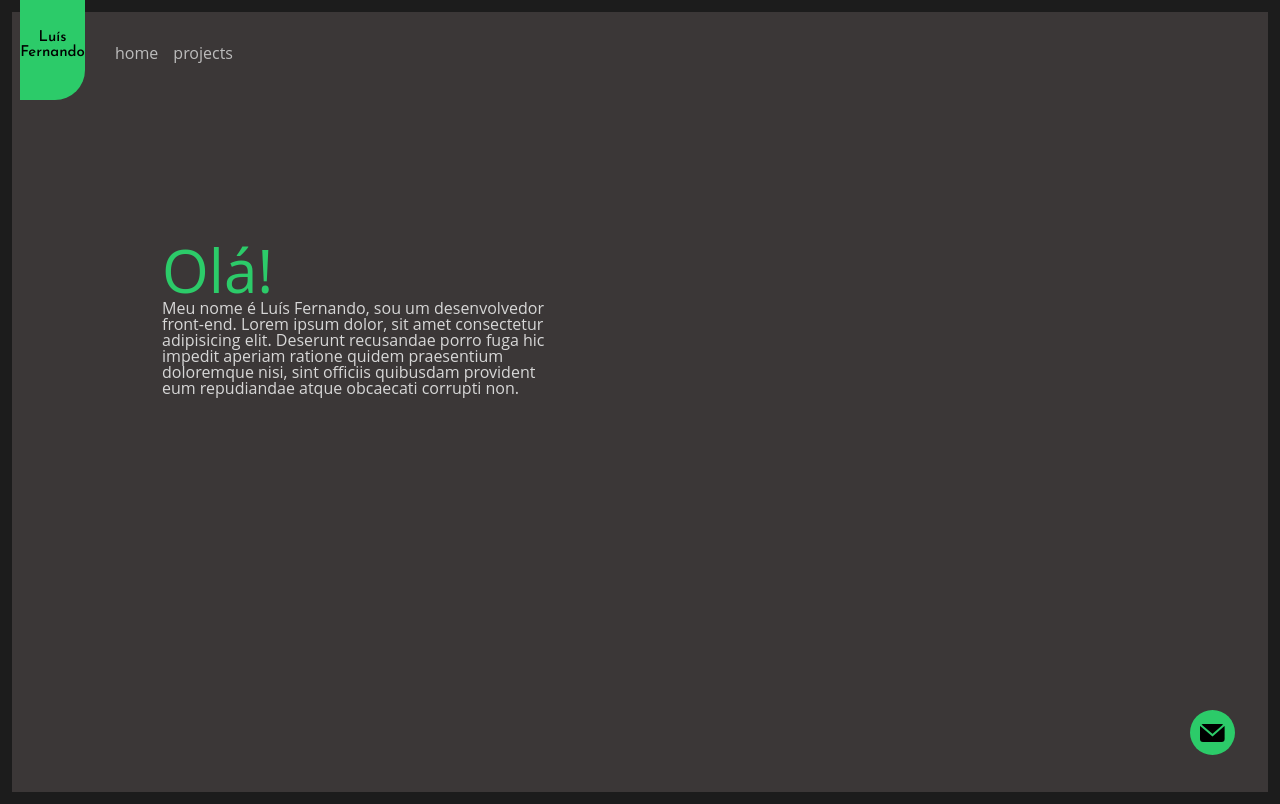
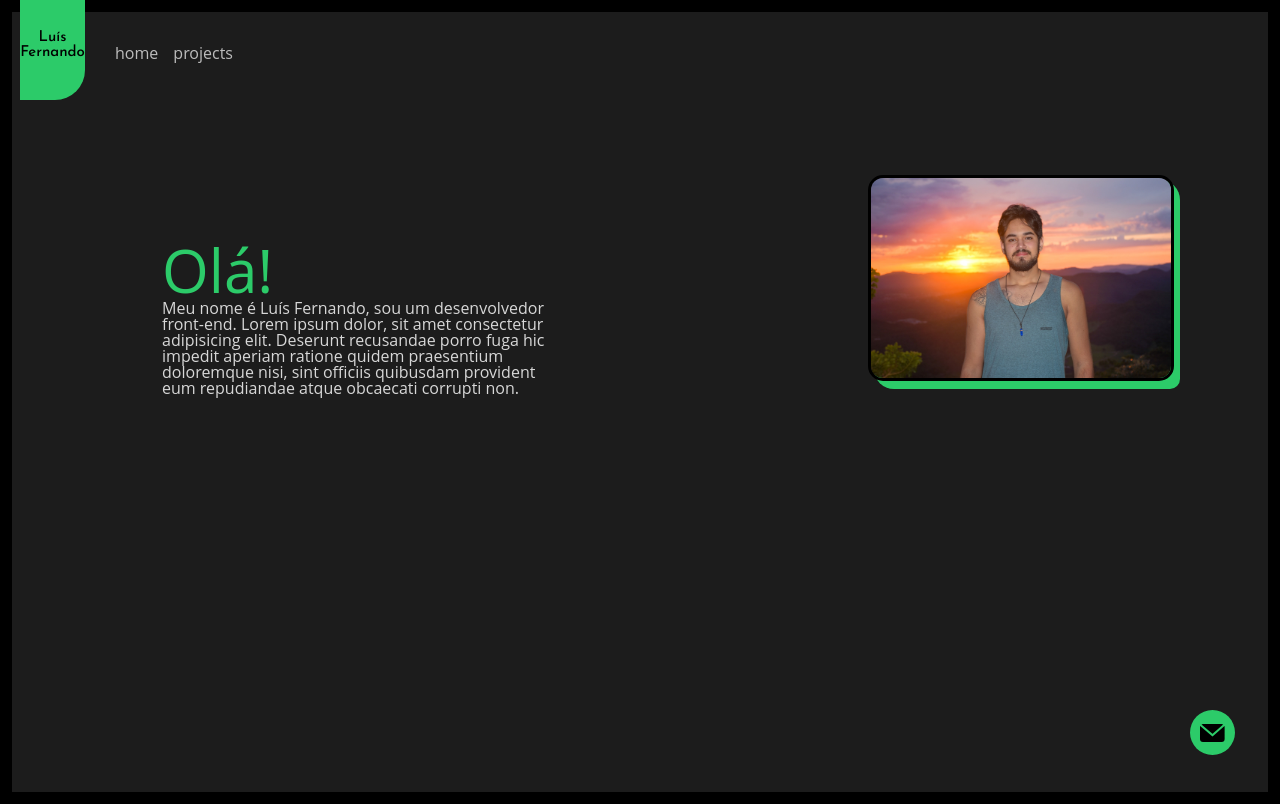
Before and after one commit to Luisfp0/my-website, a React (Vite) app: page / in a window 1280 px wide. Built offline with nearby package versions, Linux system fonts and the light colour scheme.

Commit message:
Posicionado minha imagem na tela

```diff
--- a/index.html
+++ b/index.html
@@ -1,6 +1,7 @@
 <!DOCTYPE html>
 <html lang="en">
   <head>
+    <base target="_blank" />
     <meta charset="UTF-8" />
     <link rel="icon" type="image/svg+xml" href="/vite.svg" />
     <meta name="viewport" content="width=device-width, initial-scale=1.0" />
--- a/src/components/Contact/Contact.css
+++ b/src/components/Contact/Contact.css
@@ -4,7 +4,6 @@
     display: block;
     background-color: #2ccb69;
     background-image: url('../../assets/images/icon-contact-close.svg');
-    background-repeat: no-repeat;
     position: fixed;
     bottom: 45px;
     right: 45px;
--- a/src/components/ContentPage/ContentPage.css
+++ b/src/components/ContentPage/ContentPage.css
@@ -1,12 +1,12 @@
 .page-wrapper {
-  background-color: #1c1c1c;
+  background-color: #000;
   width: 100%;
   height: 100%;
   display: table;
 }
 
 .content-page {
-  background-color: #3b3737;
+  background-color: #1c1c1c;
   margin: 12px;
   height: calc(100vh - 20px);
 }
--- a/src/components/ContentPage/ContentPage.jsx
+++ b/src/components/ContentPage/ContentPage.jsx
@@ -4,9 +4,11 @@ import Header from '../Header/Header'
 import Presentation from '../Presentation/Presentation'
 import Contact from '../Contact/Contact'
 import ContactInfo from '../ContactInfo/ContactInfo'
+import MyImage from '../MyImage/MyImage.jsx'
 
 function ContentPage() {
   const [contactIsOpen, setContactIsOpen] = useState(false)
+
   function changeIcon() {
     setContactIsOpen(!contactIsOpen)
   }
@@ -15,6 +17,7 @@ function ContentPage() {
       <Header/>
       <section className="content-page">
         <Presentation />
+        <MyImage/>
         <ContactInfo contactIsOpen={contactIsOpen} />
         <Contact
         contactIsOpen={contactIsOpen}
--- a/src/components/Logo/Logo.css
+++ b/src/components/Logo/Logo.css
@@ -8,6 +8,7 @@
   height: 110px;
   background-color: #2ccb69;
   border-radius: 0 0 30px 0;
+  z-index: 1;
 }
 
 .name-logo {
--- /dev/null
+++ b/src/components/MyImage/MyImage.css
@@ -0,0 +1,16 @@
+.container-picture {
+  background-color: #2ccb69;
+  position: absolute;
+  right: 100px;
+  top: 180px;
+  border-radius: 10px 20px;
+}
+
+.container-picture img {
+  width: 300px;
+  position: relative;
+  right: 6px;
+  bottom: 5px;
+  border-radius: 15px;
+  border: 3px solid black;
+}
--- /dev/null
+++ b/src/components/MyImage/MyImage.jsx
@@ -0,0 +1,12 @@
+import picture from '../../assets/images/my-image.jpg'
+import './MyImage.css'
+
+function MyImage() {
+  return (
+  <div className='container-picture'>
+      <img src={picture}/>
+  </div>
+  )
+}
+
+export default MyImage
--- a/src/components/Presentation/Presentation.css
+++ b/src/components/Presentation/Presentation.css
@@ -1,5 +1,5 @@
 .container-presentation {
-  height: 70px;
+  height: 150px;
   width: 400px;
   position: absolute;
   top: 30%;
--- a/src/components/Presentation/Presentation.jsx
+++ b/src/components/Presentation/Presentation.jsx
@@ -2,12 +2,10 @@ import './Presentation.css'
 
 function Presentation() {
   return (
-    <>
-      <main className='container-presentation'>
+      <div className='container-presentation'>
         <p className='ola'>Olá!</p>
         <p className='presentation-text'>Meu nome é Luís Fernando, sou um desenvolvedor front-end. Lorem ipsum dolor, sit amet consectetur adipisicing elit. Deserunt recusandae porro fuga hic impedit aperiam ratione quidem praesentium doloremque nisi, sint officiis quibusdam provident eum repudiandae atque obcaecati corrupti non.</p>
-      </main>
-    </>
+      </div>
   )
 }
 
```
Also changed, not shown: src/assets/images/my-image.jpg (added), src/assets/images/my-image.svg (added).
